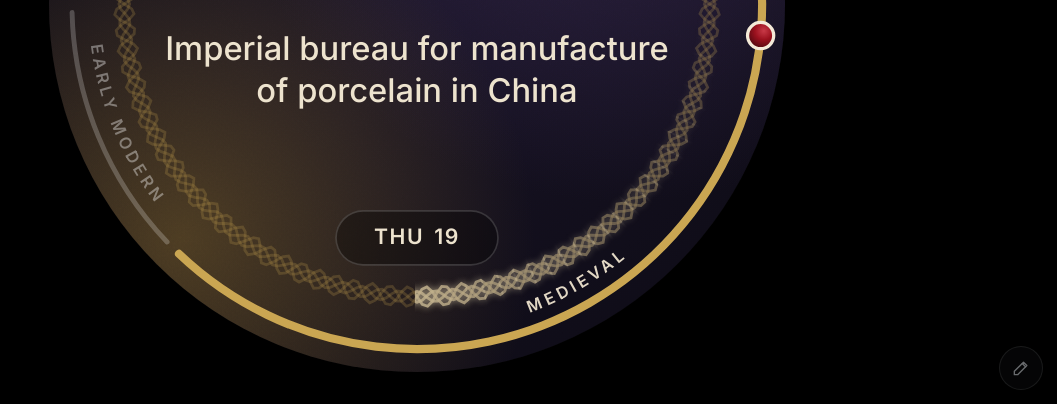
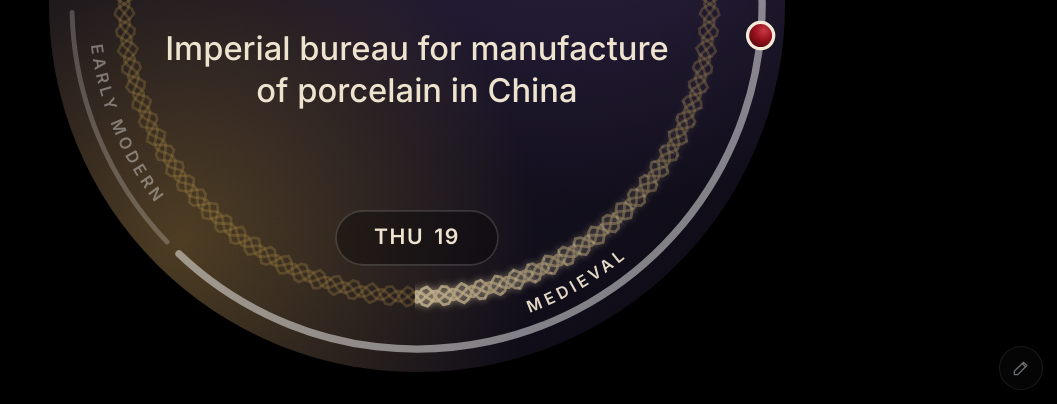
Before and after one commit to ottsme/time_machine, a plain HTML site: page clock/index.html in a window 1280 px wide. Shown: the part 396-800 px from the top of the page, without its empty margins (223-1280 px from the left). Drawn offline with nearby package versions, Linux system fonts and the light colour scheme.

Commit message:
clock v1.8: current era line back to see-through white, wider and stronger than the others
The era ring stays neutral (it takes the background's tint); the ruby is its only accent.
Strength and width are adjustable under Colours > Era lines.

Co-Authored-By: Claude Opus 5.5 <noreply@anthropic.com>
Claude-Session: https://claude.ai/code/session_01RnU3NQzhvnxLPevavADgiX

```diff
--- a/clock/index.html
+++ b/clock/index.html
@@ -152,7 +152,7 @@ body.sheet #sheet{transform:none}
  <div class="pane" id="p-layout"><div id="layoutCtl"></div>
   <div class="row"><button class="btn" id="reset">Reset all</button><button class="btn" id="copy">Copy values</button></div>
   <textarea id="out" readonly aria-label="Current values"></textarea>
-  <p class="hint">History Clock simulator v1.7. Values are kept on this phone.</p>
+  <p class="hint">History Clock simulator v1.8. Values are kept on this phone.</p>
  </div>
  <div class="pane" id="p-review">
   <h3>This year</h3>
@@ -187,7 +187,7 @@ const DEF={
  // colours: '' = automatic (follows the era colour drift), otherwise a fixed colour
  c_year:'', c_ad:'', c_event:'', c_status:'', c_bandOn:'', c_bandOff:'#ffffff', c_labOn:'', c_labOff:'#ffffff', c_now:'#ffffff', c_marker:'#f4ead8', markerFill:'#9b111e',
  c_compText:'', c_compBorder:'#ffffff', c_compFill:'#000000',
- o_ad:.45, o_event:1, o_status:.8, o_bandOff:.22, o_labOff:.38, o_now:.75, o_compBorder:.16, o_compFill:.32
+ o_ad:.45, o_event:1, o_status:.8, o_bandOff:.22, o_bandOn:.48, w_bandOn:4.5, o_labOff:.38, o_now:.75, o_compBorder:.16, o_compFill:.32
 };
 let V={...DEF};
 try{const s=JSON.parse(localStorage.getItem('hc-sim')||'{}');for(const k in s)if(k in DEF)V[k]=s[k];
@@ -196,7 +196,7 @@ try{const s=JSON.parse(localStorage.getItem('hc-sim')||'{}');for(const k in s)if
  if(s._v&&s._v<'1.7'&&s.markerFill==='#9e0303')V.markerFill='#9b111e'; // ruby // Galaxy Watch Ultra: 1.5-inch screen, about 38 mm
  if(s._v&&s._v<'1.5')Object.assign(V,{tick:'none',comps:'pill',yearY:DEF.yearY,eventY:DEF.eventY,eventW:DEF.eventW,statusGap:DEF.statusGap});}catch(e){}
 const rgba=(h,o)=>{const [r,g,b]=hex(h);return `rgba(${r},${g},${b},${o})`;};
-function save(){try{localStorage.setItem('hc-sim',JSON.stringify({...V,_v:'1.7'}));}catch(e){}}
+function save(){try{localStorage.setItem('hc-sim',JSON.stringify({...V,_v:'1.8'}));}catch(e){}}
 
 /* ---------- time ---------- */
 let live=true, manualIdx=0, ff=0;
@@ -380,12 +380,13 @@ function secondsGlow(){
 }
 
 /* ---------- ring: era bands, labels, now tick, marker ---------- */
-function ring(i,ink,aod,lit){ // lit: the period's frieze colour, used for the current era line
+function ring(i,ink,aod,lit){ // lit: the period's frieze colour (kept for options; the era lines stay neutral)
  const era=eraOf(i);let s='';
  const pick=(k,auto)=>V[k]?V[k]:auto;
- const bOn=pick('c_bandOn',aod?ink:lit),bOff=V.c_bandOff||ink,lOn=pick('c_labOn',ink),lOff=V.c_labOff||ink;
+ const bOn=pick('c_bandOn',V.c_bandOff||ink), // same see-through white as the others, only wider and stronger: it takes the background's tint
+ bOff=V.c_bandOff||ink,lOn=pick('c_labOn',ink),lOff=V.c_labOff||ink;
  for(const [name,a1,a2] of BANDS){const on=name===era,g=1.4;
-  s+=`<path d="${arc(a1+g,a2-g,R)}" fill="none" stroke="${on?bOn:bOff}" stroke-opacity="${on?1:V.o_bandOff}" stroke-width="${on?5:3}" stroke-linecap="round"${name==='Future'?' stroke-dasharray="2 5"':''}></path>`;}
+  s+=`<path d="${arc(a1+g,a2-g,R)}" fill="none" stroke="${on?bOn:bOff}" stroke-opacity="${on?V.o_bandOn:V.o_bandOff}" stroke-width="${on?V.w_bandOn:3}" stroke-linecap="round"${name==='Future'?' stroke-dasharray="2 5"':''}></path>`;}
  if(V.eraLabels)BANDS.forEach(([name,a1,a2],n)=>{const on=name===era,mid=(a1+a2)/2,low=mid>90&&mid<270;
   const d=low?arc(a1+1,a2-1,201,true):arc(a1+1,a2-1,192);
   s+=`<path id="lab${n}" d="${d}" fill="none"></path><text font-family="Inter,sans-serif" font-size="10" font-weight="600" letter-spacing="2.4" fill="${on?lOn:lOff}" fill-opacity="${on?.95:V.o_labOff}"><textPath href="#lab${n}" startOffset="50%" text-anchor="middle">${name.toUpperCase()}</textPath></text>`;});
@@ -548,7 +549,7 @@ const LOOK=[
 const COLS=[
  ['h','Year'],['c_year','Year digits','col'],['c_ad','AD','col'],['o_ad','AD strength','range',0,1,.05],
  ['h','Text'],['c_event','Event text','col'],['o_event','Event text strength','range',.3,1,.05],['c_status','Scheduled / Perhaps / Sci-fi label','col'],['o_status','Label strength','range',0,1,.05],
- ['h','Era lines'],['c_bandOn','Current era line (Auto: the frieze colour)','col'],['c_bandOff','Other era lines','col'],['o_bandOff','Other lines strength','range',0,1,.02],
+ ['h','Era lines'],['c_bandOn','Current era line','col'],['o_bandOn','Current line strength','range',0,1,.02],['w_bandOn','Current line width','range',2,8,.5],['c_bandOff','Other era lines','col'],['o_bandOff','Other lines strength','range',0,1,.02],
  ['c_now','“Now” tick (2026)','col'],['o_now','“Now” tick strength','range',0,1,.05],['markerFill','Marker dot (ruby)','color'],['c_marker','Marker ring','col'],
  ['h','Era names'],['c_labOn','Current era name','col'],['c_labOff','Other era names','col'],['o_labOff','Other names strength','range',0,1,.02],
  ['h','Complications'],['c_compText','Text and icon','col'],['c_compBorder','Border','col'],['o_compBorder','Border strength','range',0,1,.02],['c_compFill','Fill','col'],['o_compFill','Fill strength','range',0,1,.02]
```
